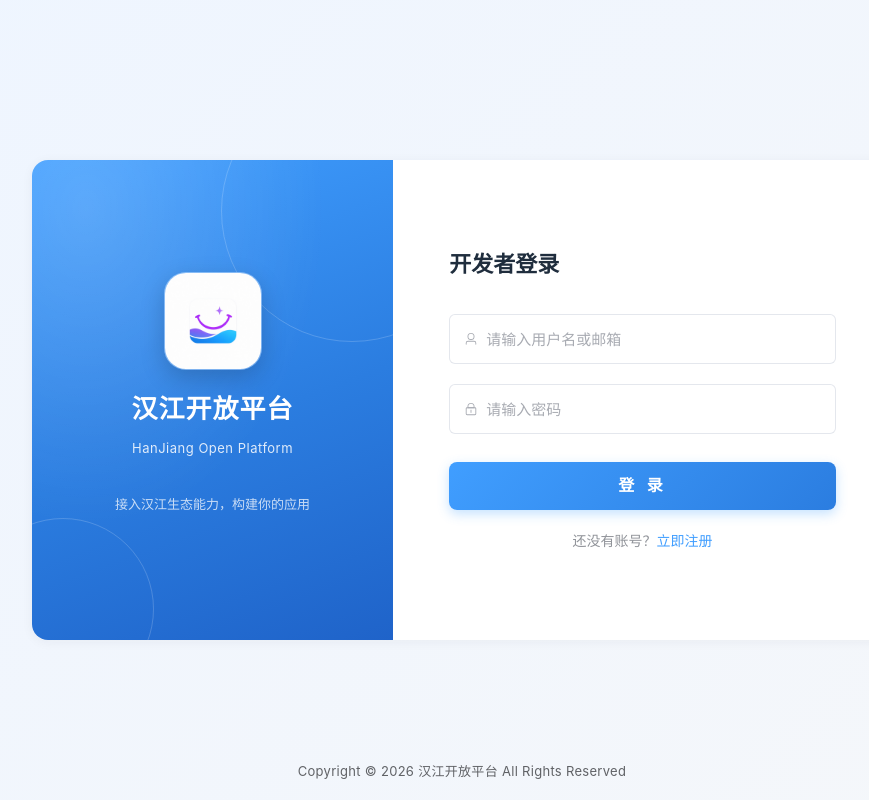
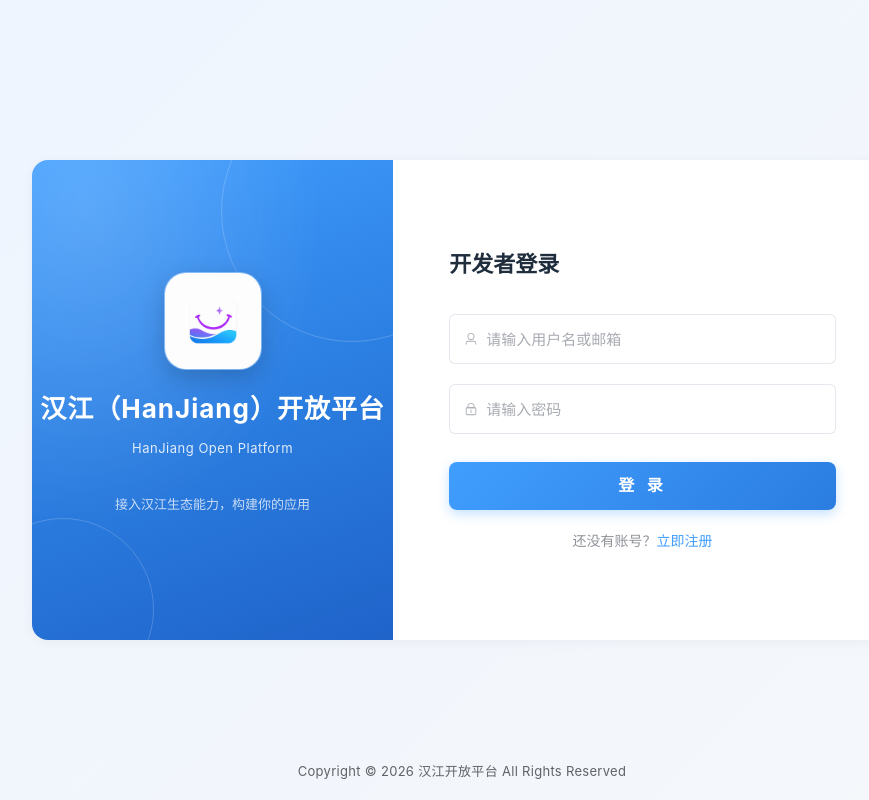
Before and after one commit to cross-lang/x-HanJiang, a Vue app in the folder web/open/: page /login in a window 1280 px wide. Shown: the whole page, without its empty margins (178-1047 px from the left). Built offline with nearby package versions, Linux system fonts and the light colour scheme.

Commit message:
chore(open): 品牌文案统一为 汉江（HanJiang）开放平台

```diff
--- a/web/open/index.html
+++ b/web/open/index.html
@@ -4,7 +4,7 @@
     <meta charset="UTF-8" />
     <meta name="viewport" content="width=device-width, initial-scale=1.0" />
     <link rel="icon" type="image/png" href="/logo-icon.png" />
-    <title>汉江开放平台</title>
+    <title>汉江（HanJiang）开放平台</title>
   </head>
   <body>
     <div id="app"></div>
--- a/web/open/src/components.d.ts
+++ b/web/open/src/components.d.ts
@@ -20,8 +20,6 @@ declare module 'vue' {
     ElCol: typeof import('element-plus/es')['ElCol']
     ElConfigProvider: typeof import('element-plus/es')['ElConfigProvider']
     ElContainer: typeof import('element-plus/es')['ElContainer']
-    ElDescriptions: typeof import('element-plus/es')['ElDescriptions']
-    ElDescriptionsItem: typeof import('element-plus/es')['ElDescriptionsItem']
     ElDialog: typeof import('element-plus/es')['ElDialog']
     ElDropdown: typeof import('element-plus/es')['ElDropdown']
     ElDropdownItem: typeof import('element-plus/es')['ElDropdownItem']
--- a/web/open/src/styles/global.css
+++ b/web/open/src/styles/global.css
@@ -1,5 +1,5 @@
 /* ==========================================================================
-   汉江开放平台 · 全局设计令牌与主题
+   汉江（HanJiang）开放平台 · 全局设计令牌与主题
    对齐主流开放平台审美（Stripe / 阿里云 / 腾讯云开放平台风格）：
    - 统一字体栈（系统 UI + 等宽代码字体）
    - 品牌蓝 #409eff 完整色阶
--- a/web/open/src/views/layout/components/HeaderBar.vue
+++ b/web/open/src/views/layout/components/HeaderBar.vue
@@ -41,7 +41,7 @@ const TITLES: Record<string, string> = {
   profile: '个人中心',
 }
 
-const pageTitle = computed(() => TITLES[route.path.split('/')[1] || 'home'] || '汉江开放平台')
+const pageTitle = computed(() => TITLES[route.path.split('/')[1] || 'home'] || '汉江（HanJiang）开放平台')
 const initial = computed(() => (developerStore.profile?.name || 'D').charAt(0))
 </script>
 
--- a/web/open/src/views/login/Login.vue
+++ b/web/open/src/views/login/Login.vue
@@ -4,8 +4,8 @@
       <div class="login-inner">
         <!-- 左侧品牌区 -->
         <div class="login-left">
-          <img src="/logo-icon.png" class="login-logo" alt="汉江开放平台" />
-          <h1 class="brand-name">汉江开放平台</h1>
+          <img src="/logo-icon.png" class="login-logo" alt="汉江（HanJiang）开放平台" />
+          <h1 class="brand-name">汉江（HanJiang）开放平台</h1>
           <p class="brand-sub">HanJiang Open Platform</p>
           <p class="brand-desc">接入汉江生态能力，构建你的应用</p>
         </div>
--- a/web/open/src/views/register/Register.vue
+++ b/web/open/src/views/register/Register.vue
@@ -4,8 +4,8 @@
       <div class="register-inner">
         <!-- 左侧品牌区 -->
         <div class="register-left">
-          <img src="/logo-icon.png" class="register-logo" alt="汉江开放平台" />
-          <h1 class="brand-name">汉江开放平台</h1>
+          <img src="/logo-icon.png" class="register-logo" alt="汉江（HanJiang）开放平台" />
+          <h1 class="brand-name">汉江（HanJiang）开放平台</h1>
           <p class="brand-sub">HanJiang Open Platform</p>
           <p class="brand-desc">注册成为开发者，创建应用并申请开放能力</p>
         </div>
```
Also changed, not shown: 1 other file (tests, documents, lock files or other folders).
